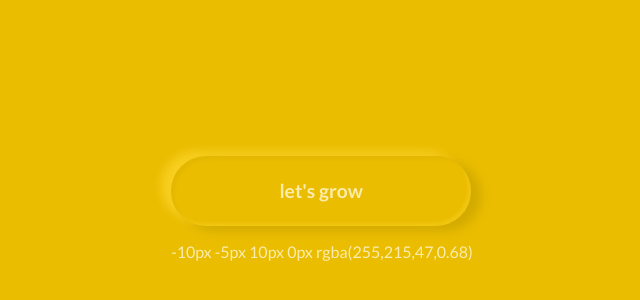
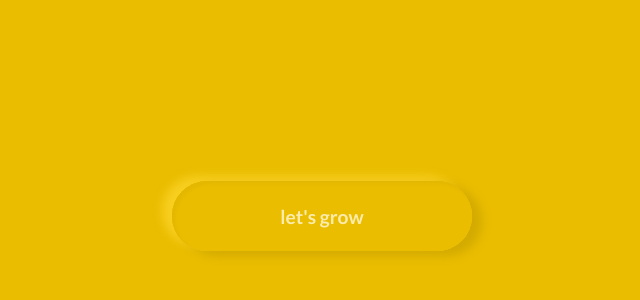
Before and after one commit to shibCodes/grow-app, a React (Create React App) app: page / in a window 1280 px wide. Shown: the part 184-484 px from the top of the page, without its empty margins (318-958 px from the left). Built offline with nearby package versions, Linux system fonts and the light colour scheme.

Commit message:
Added support for iOS13

```diff
--- a/src/App.js
+++ b/src/App.js
@@ -55,11 +55,22 @@ class App extends Component {
 
     componentDidMount() {
 
-        if (window.DeviceOrientationEvent) {
+        if (typeof DeviceMotionEvent.requestPermission === 'function') {
+            window.DeviceOrientationEvent.requestPermission()
+                .then(response => {
+                    if (response === 'granted') {
+                        window.addEventListener("deviceorientation", this.handleOrientation, true);
+                    }
+                })
+                .catch((err) => {
+                    console.log(err);
+                });
+        }
+        else if (window.DeviceOrientationEvent) {
             window.addEventListener("deviceorientation", this.handleOrientation, true);
         }
         else {
-            alert("lol no");
+            console.log("lol device orientation doesn't exist");
         }
 
     }
--- a/src/Butt/Butt.css
+++ b/src/Butt/Butt.css
@@ -11,6 +11,7 @@
     height: 100%;
     position: absolute;
     border-radius: 70px;
+    background: #EABD00;
 }
 
 .butt-outer-light {
--- a/src/Butt/Butt.js
+++ b/src/Butt/Butt.js
@@ -4,16 +4,11 @@ import './Butt.css';
 const butt = (props) => {
 
     return (
-        //<div className="Person" style={style}>
-        <div>
-            <div className="Butt butt-outer-light" style={{ boxShadow: props.outerLight.boxShadow}}>
-                <div className="butt-inside butt-outer-dark" style={{ boxShadow: props.outerDark.boxShadow }}></div>
-                <div className="butt-inside butt-inner-light" style={{ boxShadow: props.innerLight.boxShadow }}></div>
-                <div className="butt-inside butt-inner-dark" style={{ boxShadow: props.innerDark.boxShadow }}>{props.title}</div>
-            </div>
-            <p>{props.outerLight.boxShadow}</p>
+        <div className="Butt butt-outer-light" style={{ boxShadow: props.outerLight.boxShadow}}>
+            <div className="butt-inside butt-outer-dark" style={{ boxShadow: props.outerDark.boxShadow }}></div>
+            <div className="butt-inside butt-inner-light" style={{ boxShadow: props.innerLight.boxShadow }}></div>
+            <div className="butt-inside butt-inner-dark" style={{ boxShadow: props.innerDark.boxShadow }}>{props.title}</div>
         </div>
-
     )
 };
 
```
